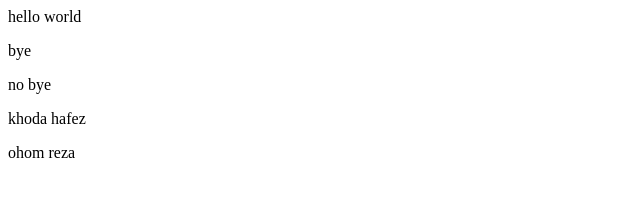
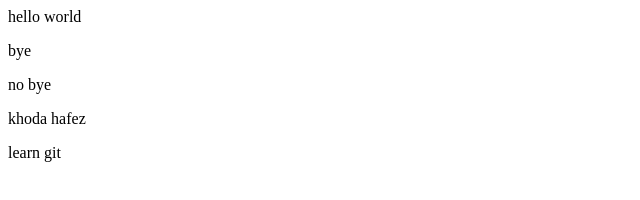
Before and after one commit to SeyedRezamirmohammadi/git-test, a plain HTML site: page index.html in a window 1280 px wide. Shown: the full height of the page, 0-640 px from the left. Drawn offline with Linux system fonts and the light colour scheme.

Commit message:
commit some chsges

```diff
--- a/index.html
+++ b/index.html
@@ -11,7 +11,7 @@
 <p>bye</p>
 <p>no bye</p>
 <p>khoda hafez</p>
-<p>ohom reza</p>
+<p>learn git</p>
 
 </body>
 
```
